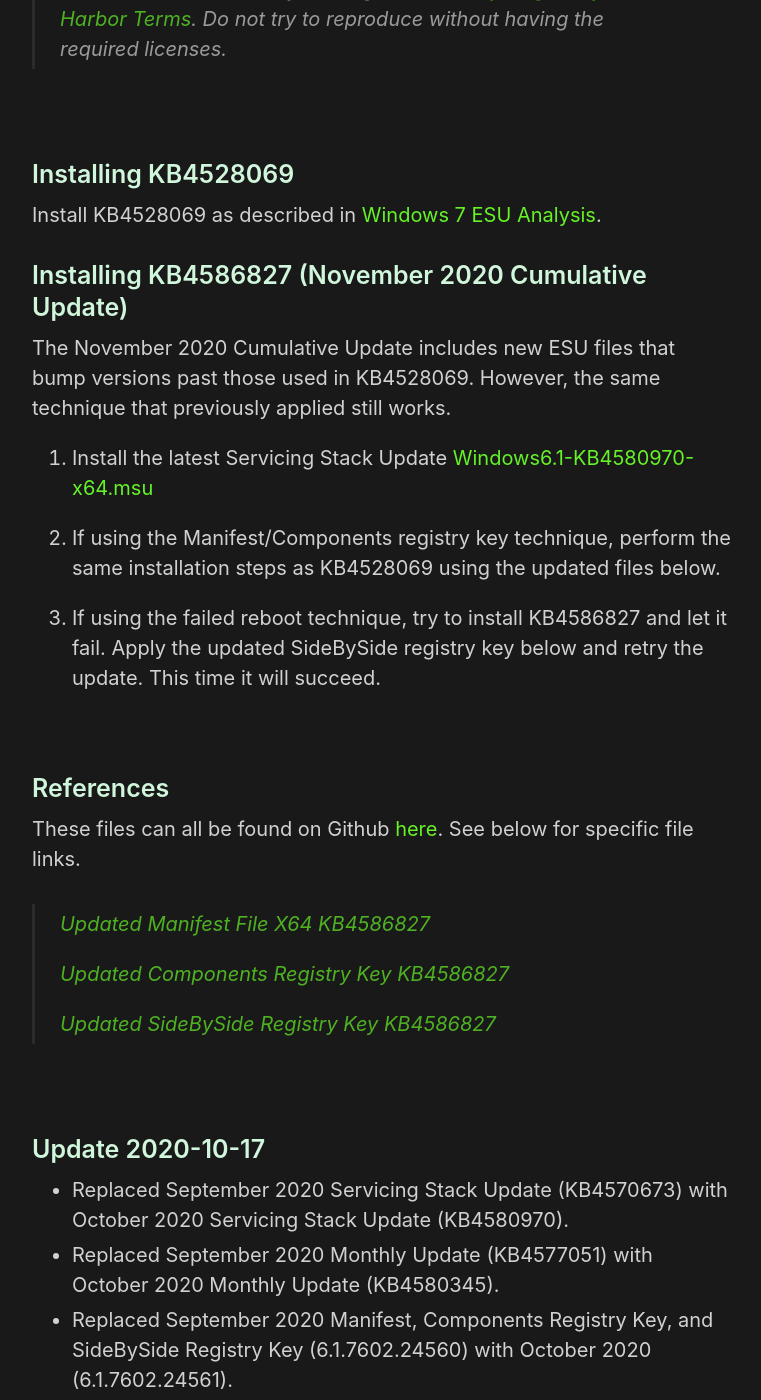
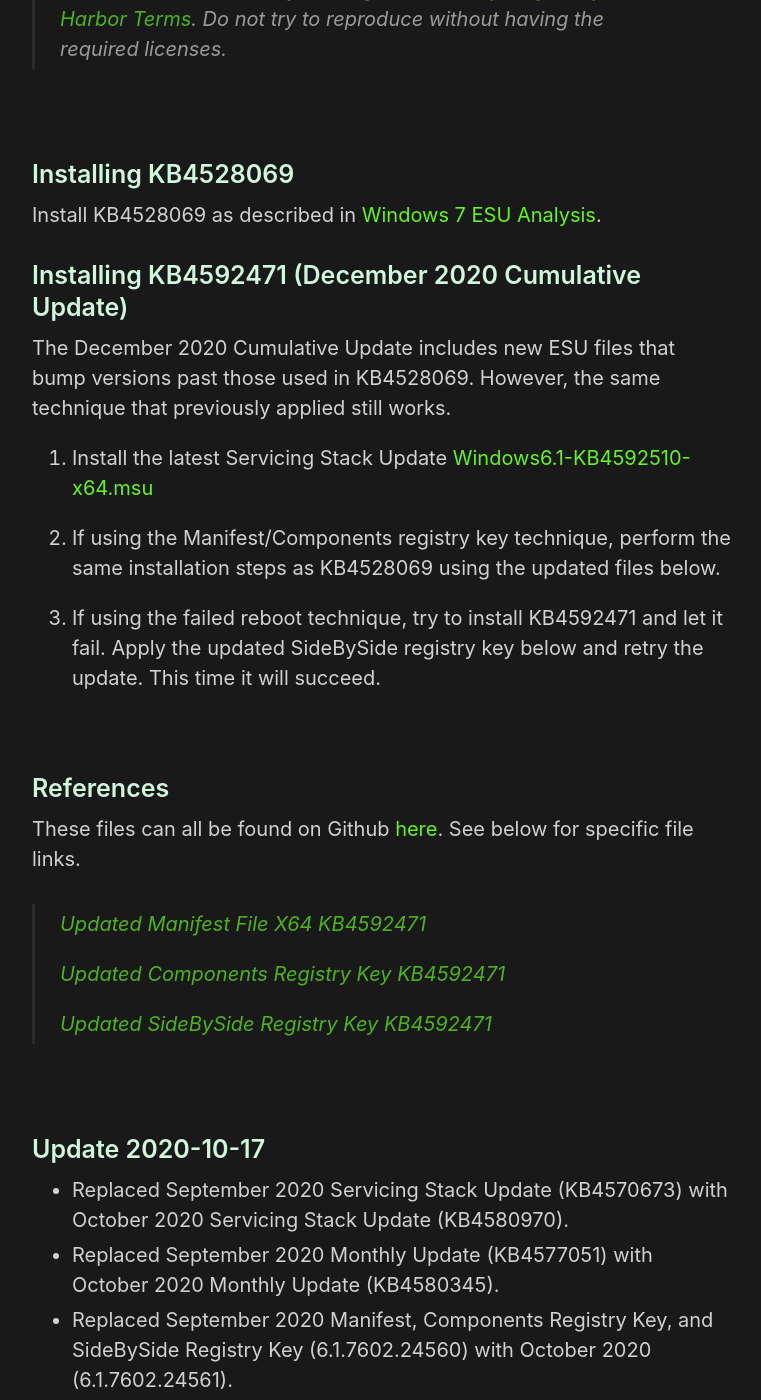
Before and after one commit to HackAndPwn/HackAndPwn.github.io, a Jekyll site: the page built from _posts/2020-09-12-windows-7-esu-analysis-updates.md, in a window 1280 px wide and 1400 px high, scrolled down 731 px. Shown: the whole window, without its empty margins (258-1019 px from the left). Built offline with Jekyll 4.4.1, drawn with Linux system fonts in a browser that asks for light colours; some of the changed text lies outside the part shown.

Commit message:
Windows 7 ESU Analysis Updates December 2020

```diff
--- a/_posts/2020-09-12-windows-7-esu-analysis-updates.md
+++ b/_posts/2020-09-12-windows-7-esu-analysis-updates.md
@@ -19,15 +19,15 @@ Please reference the original post for the majority of the instructions.  This p
 
 Install KB4528069 as described in [Windows 7 ESU Analysis](https://hackandpwn.com/windows-7-esu-analysis).
 
-### Installing KB4586827 (November 2020 Cumulative Update)
+### Installing KB4592471 (December 2020 Cumulative Update)
 
-The November 2020 Cumulative Update includes new ESU files that bump versions past those used in KB4528069.  However, the same technique that previously applied still works.
+The December 2020 Cumulative Update includes new ESU files that bump versions past those used in KB4528069.  However, the same technique that previously applied still works.
 
-1. Install the latest Servicing Stack Update [Windows6.1-KB4580970-x64.msu](https://github.com/HackAndPwn/Windows-7-Patching/raw/master/06_ESU_Updates/01_Windows6.1-KB4580970-x64.msu)
+1. Install the latest Servicing Stack Update [Windows6.1-KB4592510-x64.msu](https://github.com/HackAndPwn/Windows-7-Patching/raw/master/06_ESU_Updates/01_Windows6.1-KB4592510-x64.msu)
 
 2. If using the Manifest/Components registry key technique, perform the same installation steps as KB4528069 using the updated files below.
 
-3. If using the failed reboot technique, try to install KB4586827 and let it fail.  Apply the updated SideBySide registry key below and retry the update.  This time it will succeed.
+3. If using the failed reboot technique, try to install KB4592471 and let it fail.  Apply the updated SideBySide registry key below and retry the update.  This time it will succeed.
 
 <br>
 
@@ -35,11 +35,11 @@ The November 2020 Cumulative Update includes new ESU files that bump versions pa
 
 These files can all be found on Github [here](https://github.com/HackAndPwn/Windows-7-ESU-Analysis).  See below for specific file links.
 
-> [Updated Manifest File X64 KB4586827](https://github.com/HackAndPwn/Windows-7-ESU-Analysis/raw/master/2020_11/amd64_microsoft-windows-s..edsecurityupdatesai_31bf3856ad364e35_6.1.7602.24562_none_c8a97ece364e5805.manifest)
+> [Updated Manifest File X64 KB4592471](https://github.com/HackAndPwn/Windows-7-ESU-Analysis/raw/master/2020_12/amd64_microsoft-windows-s..edsecurityupdatesai_31bf3856ad364e35_6.1.7602.24563_none_c8aa7f18364d715c.manifest)
 >
-> [Updated Components Registry Key KB4586827](https://github.com/HackAndPwn/Windows-7-ESU-Analysis/raw/master/2020_11/ComponentsRegistryKey.reg)
+> [Updated Components Registry Key KB4592471](https://github.com/HackAndPwn/Windows-7-ESU-Analysis/raw/master/2020_12/ComponentsRegistryKey.reg)
 >
-> [Updated SideBySide Registry Key KB4586827](https://github.com/HackAndPwn/Windows-7-ESU-Analysis/raw/master/2020_11/SideBySideRegistryKey.reg)
+> [Updated SideBySide Registry Key KB4592471](https://github.com/HackAndPwn/Windows-7-ESU-Analysis/raw/master/2020_12/SideBySideRegistryKey.reg)
 
 <br>
 
@@ -51,3 +51,8 @@ These files can all be found on Github [here](https://github.com/HackAndPwn/Wind
 ### Update 2020-11-22
 * Replaced October 2020 Monthly Update (KB4580345) with November 2020 Monthly Update (KB4586827).
 * Replaced October 2020 Manifest, Components Registry Key, and SideBySide Registry Key (6.1.7602.24561) with November 2020 (6.1.7602.24562).
+
+### Update 2020-12-15
+* Replaced October 2020 Servicing Stack Update (KB4580970) with December 2020 Servicing Stack Update (KB4592510).
+* Replaced November 2020 Monthly Update (KB4586827) with December 2020 Monthly Update (KB4592471).
+* Replaced November 2020 Manifest, Components Registry Key, and SideBySide Registry Key (6.1.7602.24562) with December 2020 (6.1.7602.24563).
```
Also changed, not shown: other parts of _posts/2020-09-12-windows-7-esu-analysis-updates.md (+1 -1 lines).
